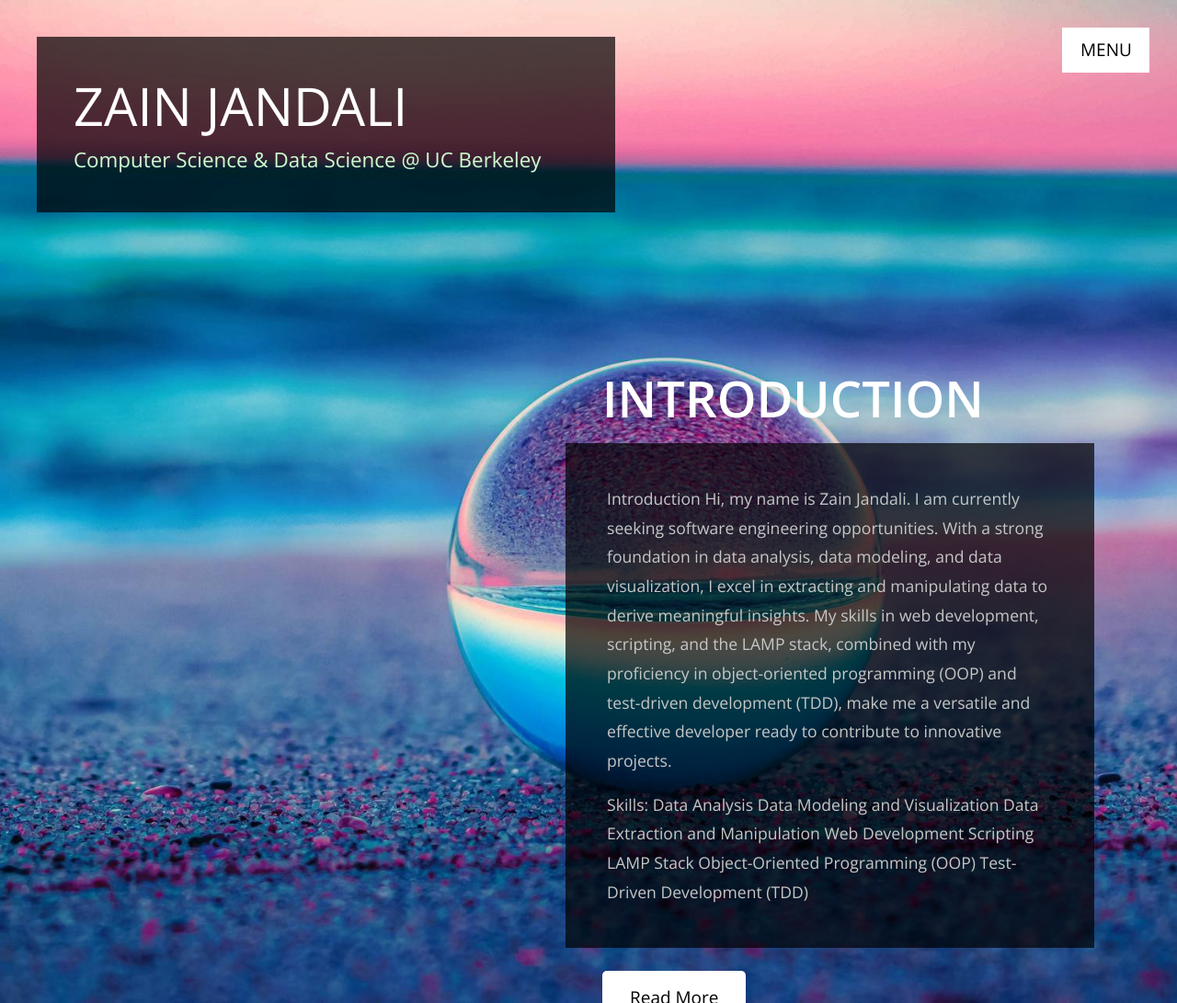
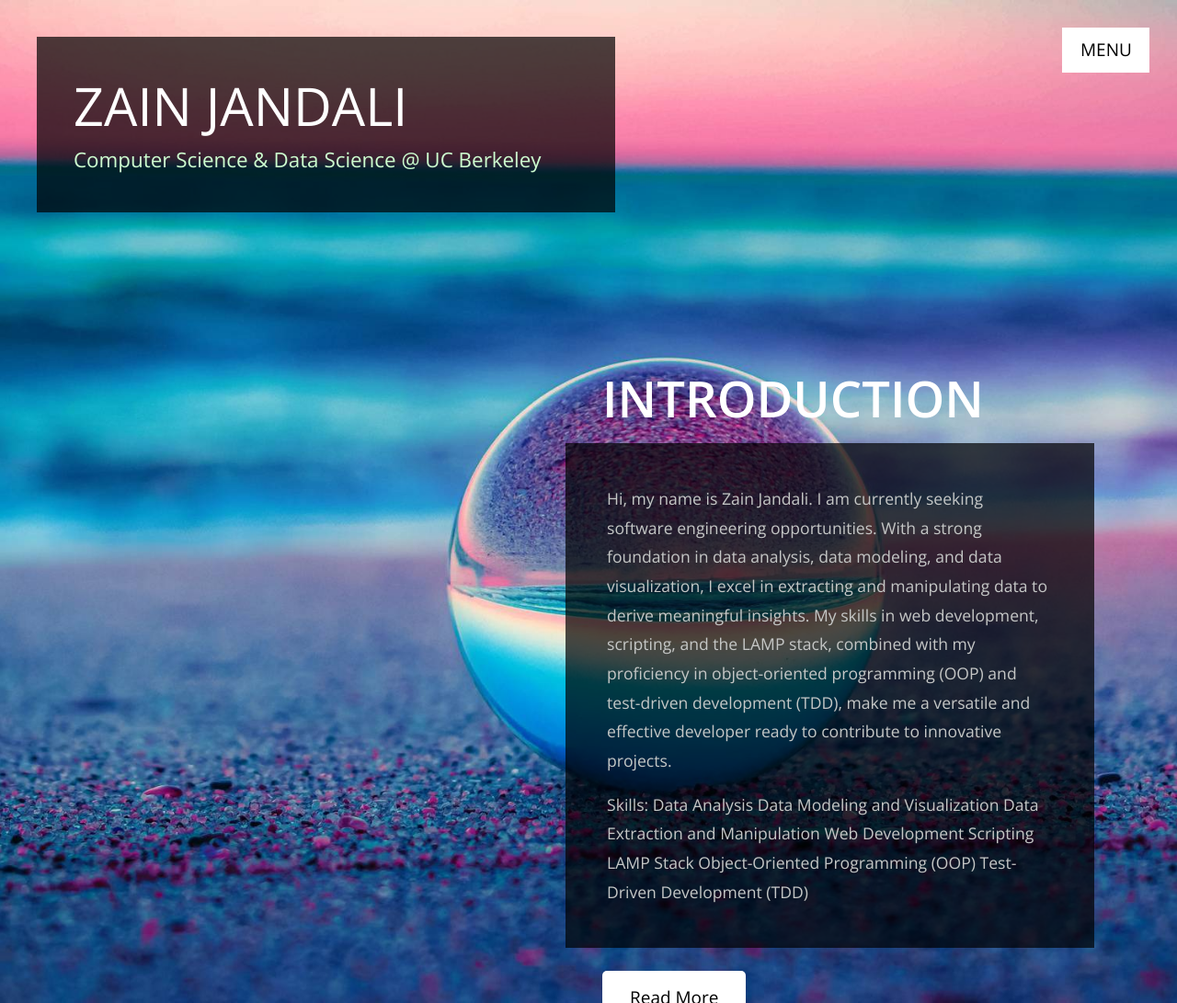
Before and after one commit to zjandali/flaskapp, a Python web app: template template/index.html in a window 1280 px wide. Shown: the whole page at 92% size. Run offline with Jinja, Linux system fonts and the light colour scheme; the template is opened without the code that fills it, so the values that code supplies are empty.

Commit message:
Update index.html

```diff
--- a/template/index.html
+++ b/template/index.html
@@ -70,7 +70,6 @@
                 </h2>
                 <div class="tm-textbox tm-bg-dark">
                   <p>
-Introduction
 
 Hi, my name is Zain Jandali. I am currently seeking software engineering opportunities. With a strong foundation in data analysis, data modeling, and data visualization, I excel in extracting and manipulating data to derive meaningful insights. My skills in web development, scripting, and the LAMP stack, combined with my proficiency in object-oriented programming (OOP) and test-driven development (TDD), make me a versatile and effective developer ready to contribute to innovative projects.
                  </p>
```
